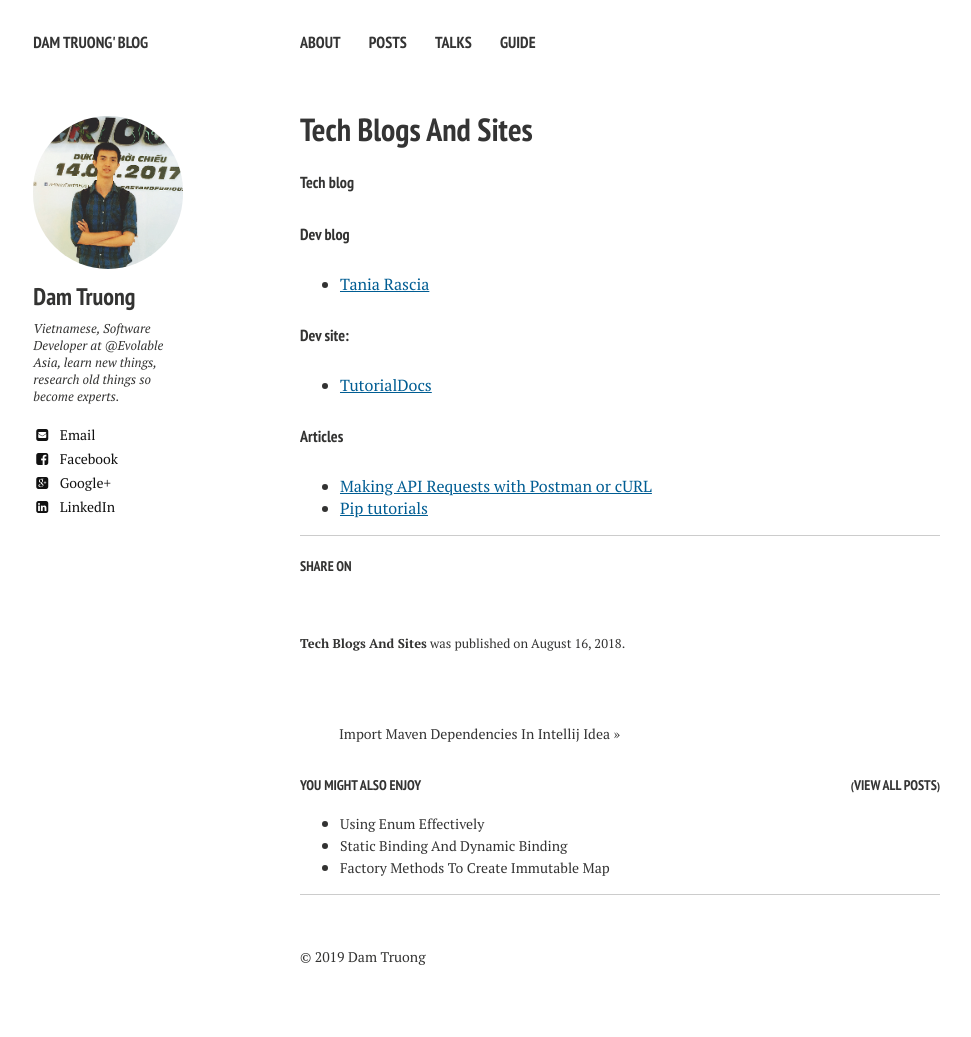
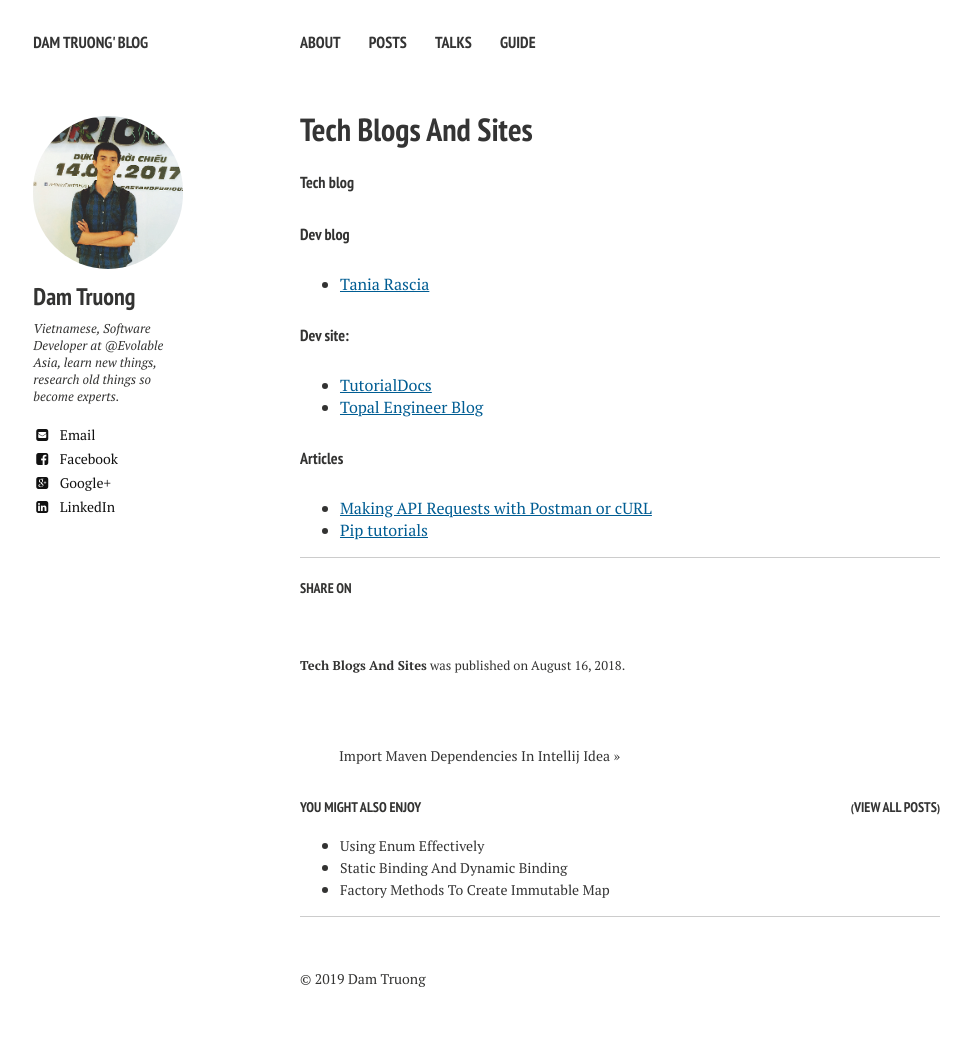
Before and after one commit to truongdam/truongdam.github.io, a Jekyll site: the page built from _posts/2018-08-16-tech-blogs-and-sites.md, in a window 1280 px wide. Shown: the whole page, without its empty margins (20-991 px from the left). Built offline with Jekyll 4.4.1, drawn with Linux system fonts in a browser that asks for light colours; nearby versions of some CDN libraries; our own code applies the rules of GitHub Pages for plain Markdown files; before the commit the page ends 1015 px from its top, so only the background shows below that.

Commit message:
add topal engineer blog

```diff
--- a/_posts/2018-08-16-tech-blogs-and-sites.md
+++ b/_posts/2018-08-16-tech-blogs-and-sites.md
@@ -6,6 +6,7 @@
 
 ##### Dev site:
 - [TutorialDocs](https://www.tutorialdocs.com)
+- [Topal Engineer Blog](https://www.toptal.com/developers/blog)
 
 
 
```
